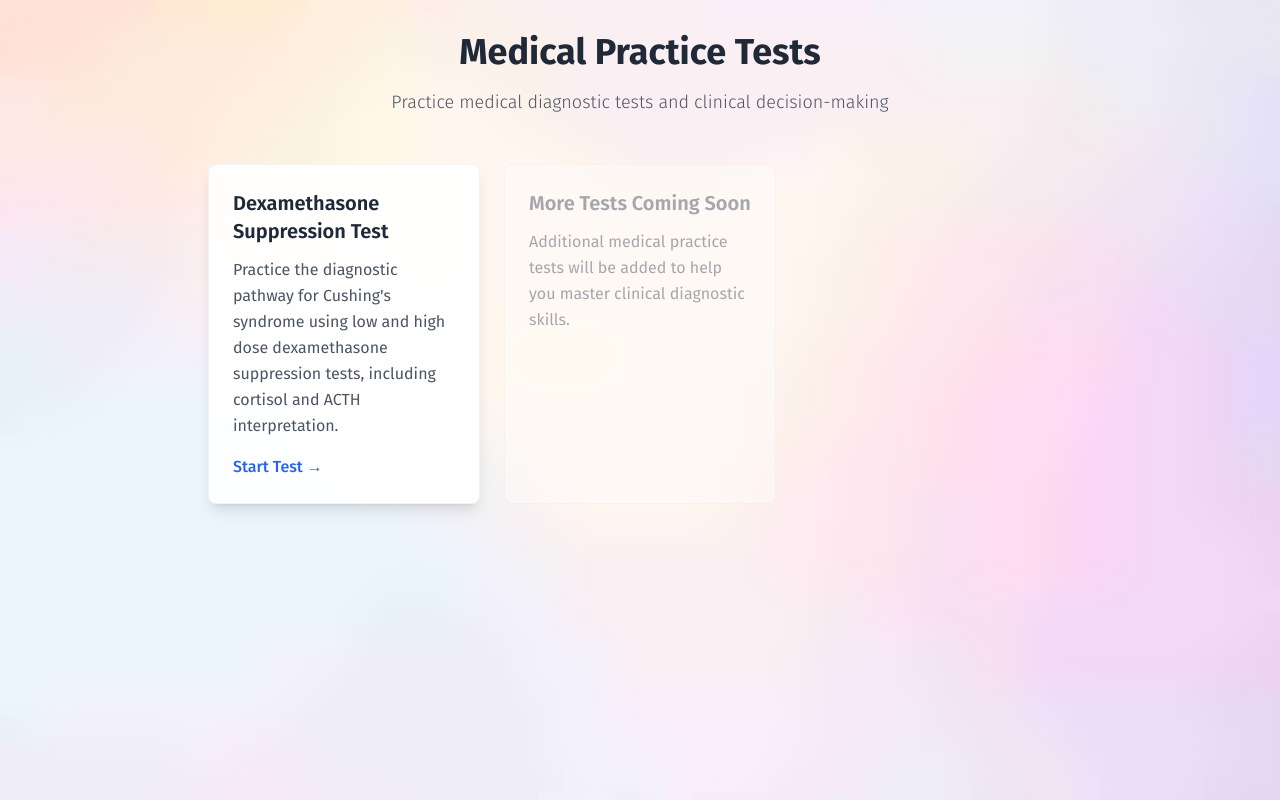
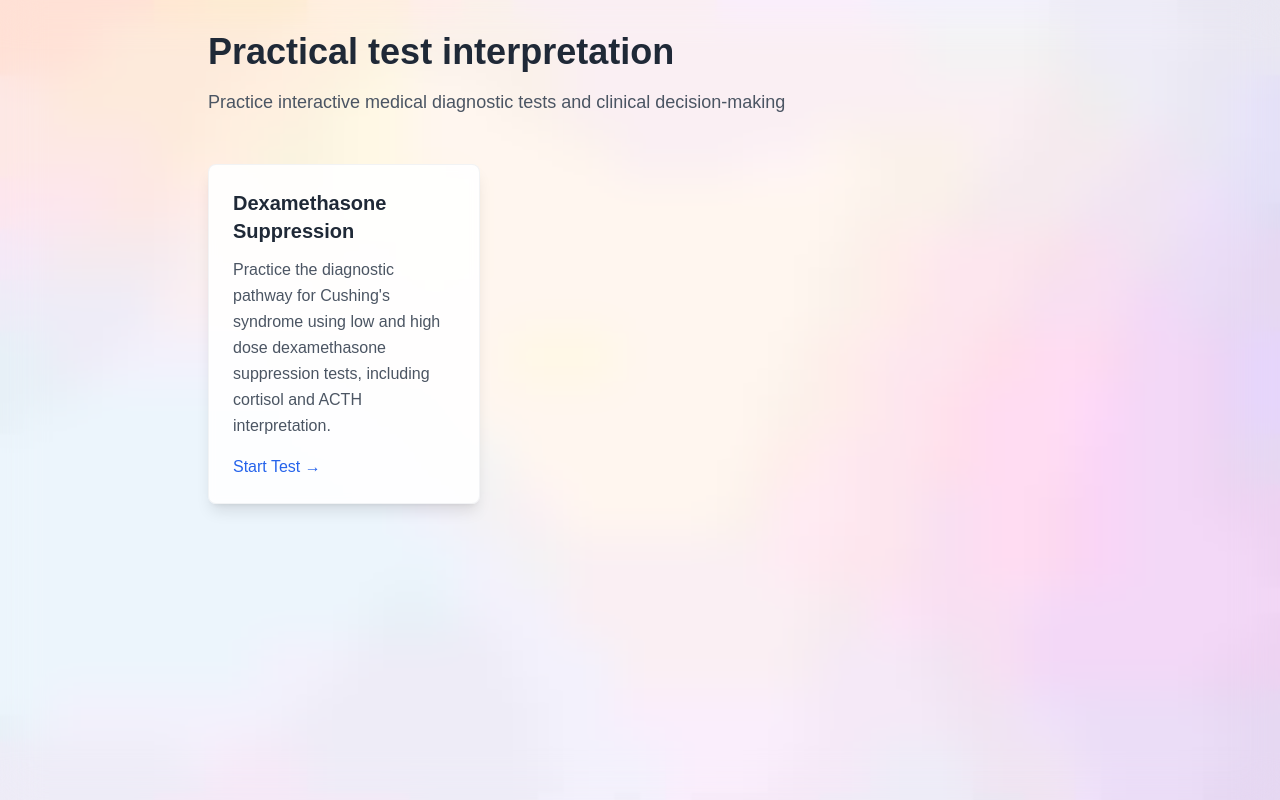
Before and after one commit to olliecheng/practice, a React (Vite) app: page / in a window 1280 px wide. Built offline with nearby package versions, Linux system fonts and the light colour scheme.

Commit message:
Formatting adjustments

```diff
--- a/package.json
+++ b/package.json
@@ -9,6 +9,9 @@
     "preview": "vite preview"
   },
   "dependencies": {
+    "@fontsource-variable/bricolage-grotesque": "^5.2.8",
+    "@fontsource-variable/hanken-grotesk": "^5.2.6",
+    "@fontsource-variable/work-sans": "^5.2.6",
     "react": "^18.3.1",
     "react-dom": "^18.3.1",
     "react-router-dom": "^6.26.1"
--- a/src/components/DexamethasoneTest.jsx
+++ b/src/components/DexamethasoneTest.jsx
@@ -163,11 +163,11 @@ function DexamethasoneTest() {
   if (!currentCase) {
     return (
       <div className="container mx-auto px-4 py-8 max-w-4xl">
-        <header className="text-center mb-8">
+        <header className="text-left mb-8">
           <Link to="/" className="text-blue-600 hover:text-blue-800 mb-4 inline-block">
             ← Back to Tests
           </Link>
-          <h1 className="text-3xl font-bold text-gray-800 mb-4">
+          <h1 className="font-serif text-3xl font-bold text-gray-800 mb-4">
             Dexamethasone Suppression Test
           </h1>
           <p className="text-gray-600">
@@ -176,14 +176,13 @@ function DexamethasoneTest() {
         </header>
 
         <div className="bg-white rounded-lg shadow-md p-8 border border-gray-200 text-center">
-          <h2 className="text-2xl font-semibold mb-6">Ready to Start?</h2>
           <p className="text-gray-600 mb-8">
             Each case presents a patient with confirmed hypercortisolism and results from low and high dose
             dexamethasone suppression testing. Analyze the lab patterns to determine the source of excess cortisol.
           </p>
           <button
             onClick={startNewCase}
-            className="bg-blue-500 hover:bg-blue-600 text-white px-8 py-4 rounded-lg font-medium transition-colors"
+            className="font-serif bg-blue-500 hover:bg-blue-600 text-white px-8 py-4 rounded-lg font-medium transition-colors"
           >
             Generate First Case
           </button>
@@ -198,7 +197,7 @@ function DexamethasoneTest() {
         <Link to="/" className="text-blue-600 hover:text-blue-800 mb-4 inline-block">
           ← Back to Tests
         </Link>
-        <h1 className="text-3xl font-bold text-gray-800 mb-4">
+        <h1 className="font-serif text-3xl font-bold text-gray-800 mb-4">
           Dexamethasone Suppression Test
         </h1>
         <p className="text-gray-600">
--- a/src/components/Home.jsx
+++ b/src/components/Home.jsx
@@ -3,10 +3,10 @@ import { Link } from 'react-router-dom'
 function Home() {
   return (
     <div className="container mx-auto px-4 py-8 max-w-4xl">
-      <header className="text-center mb-12">
-        <h1 className="text-4xl font-bold text-gray-800 mb-4">Medical Practice Tests</h1>
+      <header className="text-left mb-12">
+        <h1 className="font-serif text-4xl font-bold text-gray-800 mb-4">Practical test interpretation</h1>
         <p className="text-lg text-gray-600 font-light">
-          Practice medical diagnostic tests and clinical decision-making
+          Practice interactive medical diagnostic tests and clinical decision-making
         </p>
       </header>
 
@@ -15,27 +15,17 @@ function Home() {
           to="/dexamethasone"
           className="block bg-white/90 backdrop-blur-sm rounded-lg shadow-lg hover:shadow-xl hover:bg-white/95 transition-all duration-300 p-6 border border-gray-200/50"
         >
-          <h2 className="text-xl font-semibold text-gray-800 mb-3">
-            Dexamethasone Suppression Test
+          <h2 className="font-serif text-xl font-semibold text-gray-800 mb-3">
+            Dexamethasone Suppression
           </h2>
           <p className="text-gray-600 leading-relaxed">
             Practice the diagnostic pathway for Cushing's syndrome using low and high dose
             dexamethasone suppression tests, including cortisol and ACTH interpretation.
           </p>
-          <div className="mt-4 text-blue-600 font-medium">
+          <div className="font-serif mt-4 text-blue-600 font-medium">
             Start Test →
           </div>
         </Link>
-
-        <div className="block bg-white/60 backdrop-blur-sm rounded-lg p-6 border border-gray-200/50 opacity-60">
-          <h2 className="text-xl font-semibold text-gray-500 mb-3">
-            More Tests Coming Soon
-          </h2>
-          <p className="text-gray-500 leading-relaxed">
-            Additional medical practice tests will be added to help you master
-            clinical diagnostic skills.
-          </p>
-        </div>
       </div>
     </div>
   )
--- a/src/index.css
+++ b/src/index.css
@@ -3,7 +3,7 @@
 @tailwind utilities;
 
 body {
-  font-family: 'Fira Sans', sans-serif;
+  font-family: 'Hanken Grotesk Variable', sans-serif;
   background-image: url('/background.jpg');
   background-size: cover;
   background-position: center;
--- a/src/main.jsx
+++ b/src/main.jsx
@@ -3,6 +3,9 @@ import { createRoot } from 'react-dom/client'
 import { BrowserRouter } from 'react-router-dom'
 import './index.css'
 import App from './App.jsx'
+
+import '@fontsource-variable/hanken-grotesk';
+import '@fontsource-variable/bricolage-grotesque';
 
 createRoot(document.getElementById('root')).render(
   <StrictMode>
--- a/tailwind.config.js
+++ b/tailwind.config.js
@@ -8,6 +8,7 @@ export default {
     extend: {
       fontFamily: {
         'sans': ['Fira Sans', 'ui-sans-serif', 'system-ui', 'sans-serif'],
+        'serif': ["Bricolage Grotesque Variable", "sans-serif"]
       },
       colors: {
         'beige': {
```
Also changed, not shown: 1 other file (tests, documents, lock files or other folders).
